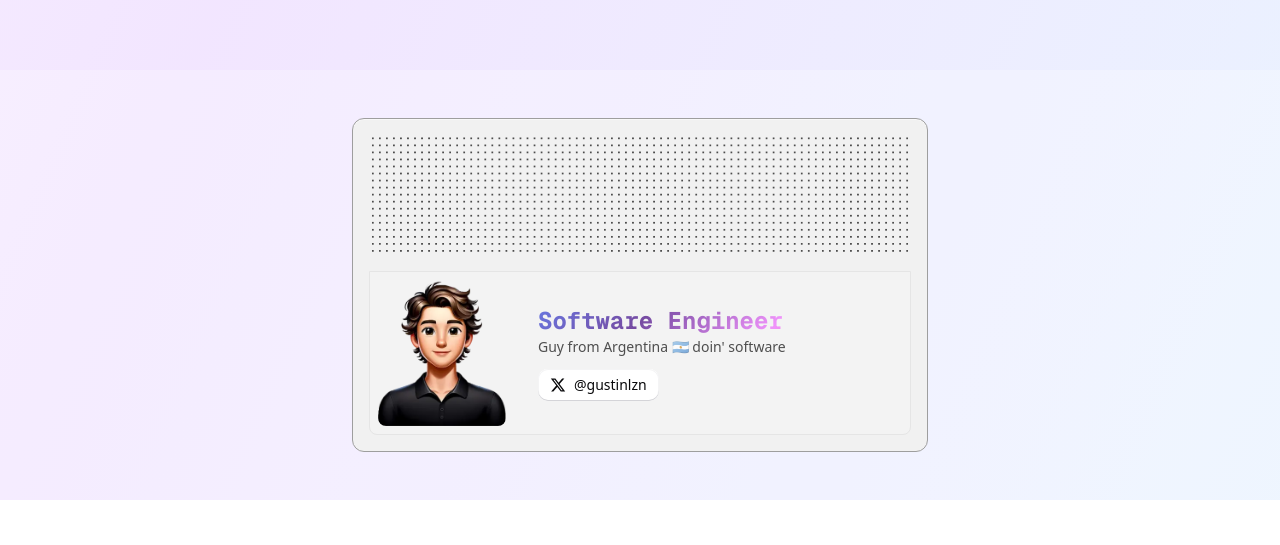
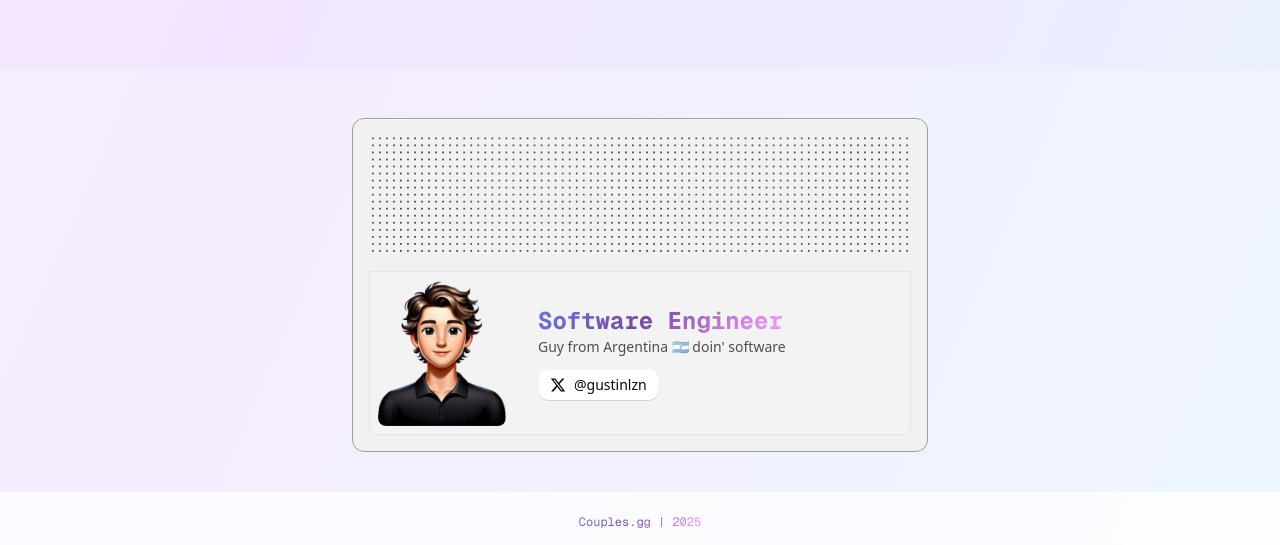
Before and after one commit to agustinlozano/ur-partner, a Next.js app: page / in a window 1280 px wide. Shown: the part 2428-2973 px from the top of the page. Before the commit the page ends 2928 px from the top, so only its background shows below. Built offline with nearby package versions, Linux system fonts and the light colour scheme; no server answers.

Commit message:
Add CopyrightYear component and update footer layout

```diff
--- a/app/page.tsx
+++ b/app/page.tsx
@@ -7,6 +7,7 @@ import VideoSteps from "@/components/video-steps";
 import StatsSection from "@/components/stats-section";
 import HoverCardDemo from "@/components/hover-card-demo";
 import { MatrixBoard } from "@/components/ui/matrix-board";
+import CopyrightYear from "@/components/copyright-year";
 
 export default function Home() {
   return (
@@ -101,14 +102,17 @@ export default function Home() {
         </div>
       </div>
 
-      <footer className="mt-20 py-12 mx-2 bg-background/25 md:mx-auto overflow-x-hidden">
+      <footer className="mt-20 pt-12 pb-6 mx-2 bg-background/25 md:mx-auto overflow-x-hidden">
         <MatrixBoard
-          className="mx-4 p-2 sm:p-4 sm:mx-auto max-w-xl"
+          className="mx-4 p-2 mb-18 sm:p-4 sm:mx-auto max-w-xl"
           text="Front."
           title="Software Engineer"
           finalTitle="Frontend Engineer"
           description="Guy from Argentina 🇦🇷 doin' software"
         />
+        <div className="absolute bottom-0 left-0 right-0 bg-background/75 text-center text-muted-foreground py-4">
+          <CopyrightYear />
+        </div>
       </footer>
     </GradientBackground>
   );
--- /dev/null
+++ b/components/copyright-year.tsx
@@ -0,0 +1,10 @@
+import React from "react";
+
+const CopyrightYear: React.FC = () => {
+  const year = new Date().getFullYear();
+  return (
+    <span className="font-mono text-xs text-gradient">Couples.gg | {year}</span>
+  );
+};
+
+export default CopyrightYear;
```
